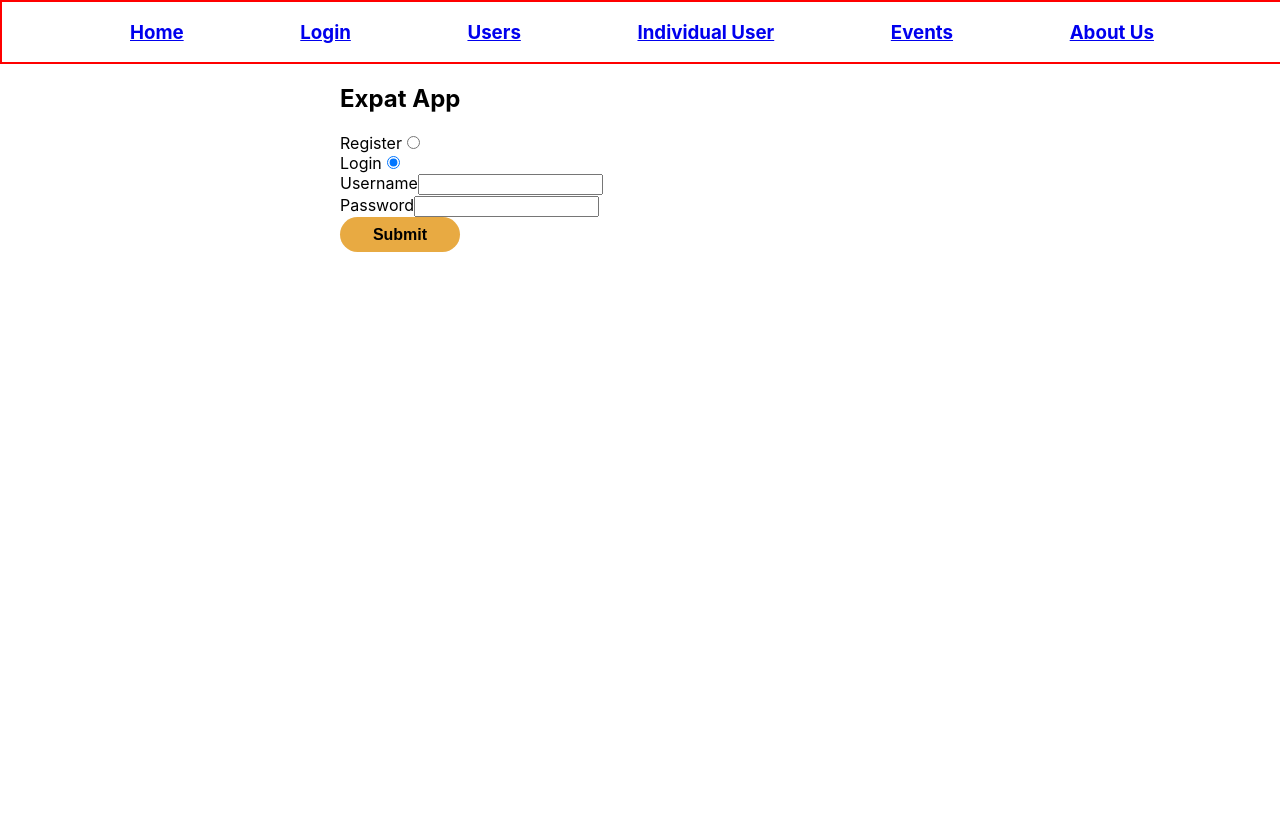
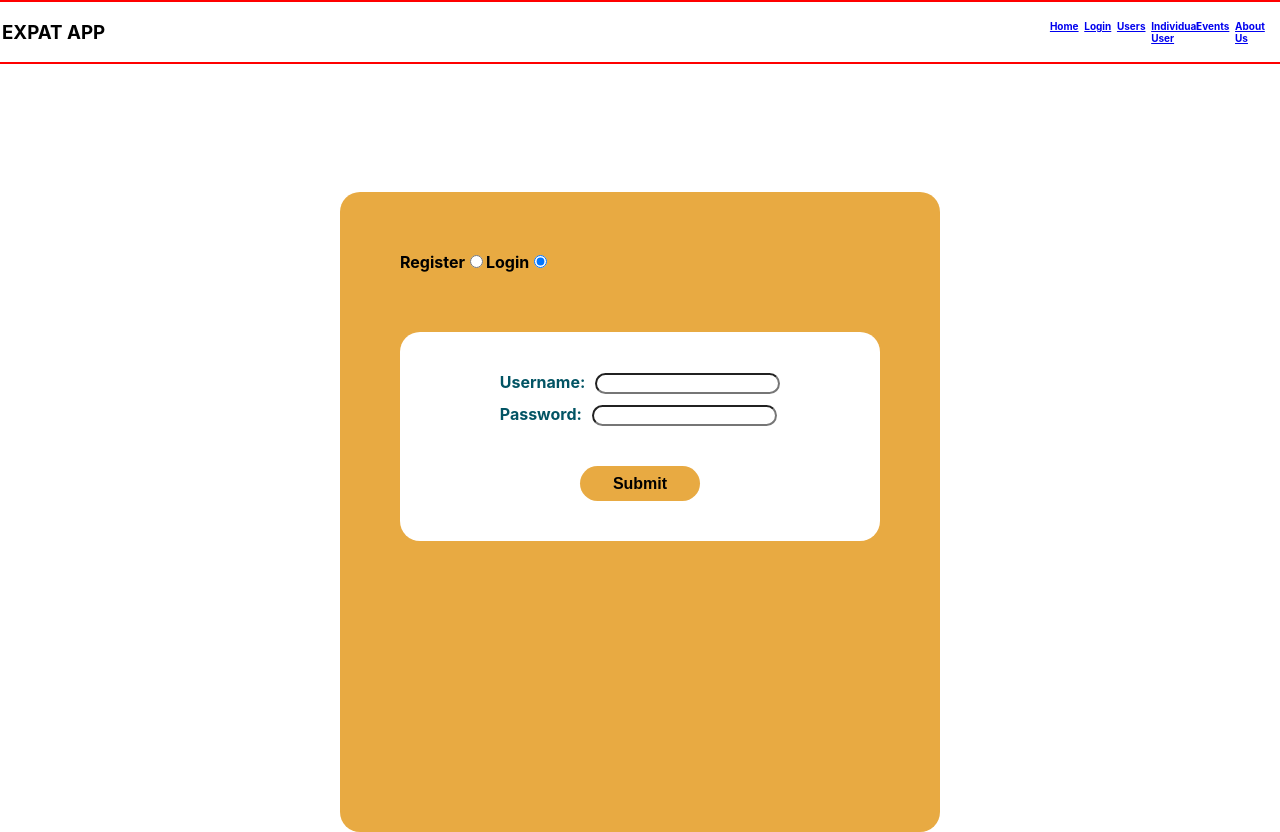
Before and after one commit to beemailley/final-project-frontend-bm, a React (Create React App) app: page /login in a window 1280 px wide. Before the commit the page ends 800 px from the top, so only its background shows below. Built offline with nearby package versions, Linux system fonts and the light colour scheme.

Commit message:
worked on global styles and styling for login page

```diff
--- a/src/App.js
+++ b/src/App.js
@@ -15,6 +15,8 @@ import { events } from 'reducers/events'
 import { Header } from 'components/Header/Header'
 import { SingleEvent } from 'components/SingleEvent/SingleEvent'
 import { CreateEvent } from 'components/CreateEvent/CreateEvent'
+import { OuterWrapper, InnerWrapper } from 'components/GlobalStyles'
+
 // import { socket } from './socket';
 // import { ConnectionState } from './components/ConnectionState';
 // import { ConnectionManager } from './components/ConnectionManager';
@@ -64,7 +66,9 @@ export const App = () => {
         <ConnectionManager />
         <Events events={fooEvents} />
         <MyForm /> */}
+        <OuterWrapper>
           <Header />
+          <InnerWrapper>
             <Routes>
               <Route path="/" element={<Welcome />} />
               {/* <Route path="/myform" element={<MyForm />} /> */}
@@ -78,6 +82,9 @@ export const App = () => {
               <Route path="/aboutus" element={<AboutUs />} />
               <Route path="*" element={<NotFound />} />
             </Routes>
+          </InnerWrapper>
+
+        </OuterWrapper>
       </BrowserRouter>
     </Provider>
 
--- a/src/components/Button.js
+++ /dev/null
@@ -1,42 +0,0 @@
-import React from 'react'
-import styled from 'styled-components';
-
-export const StyledButton = styled.button`
-  background-color: ${(props) => (props.submit ? '#E8AA42' : 'blue')};
-  color: black;
-  font-weight: bold;
-  font-size: 16px;
-  padding: 10px 20px;
-  border: none;
-  border-radius: 35px;
-  width: 120px;
-  height: 35px;
-  cursor: pointer;
-  display: flex;
-  justify-content: center;
-  align-items: center;
-
-  &:hover {
-    background-color: #eec277;
-  }
-
-  &:focus {
-    background-color: #e39a1c;
-    outline: 5px solid #025464;
-  }
-
-  &:active {
-    background-color: #e39a1c;
-  }
-
-  &:disabled {
-    background-color: #f9ebd2;
-    color: #808080;
-  }
-`;
-
-export const Button = ({ text, submit }) => {
-  return (
-    <StyledButton submit={submit}>{text}</StyledButton>
-  );
-};
--- /dev/null
+++ b/src/components/Button/Button.styles.js
@@ -0,0 +1,44 @@
+import styled from 'styled-components';
+
+export const Button = styled.button`
+  /* background-color: ${(props) => (props.submit ? '#E8AA42' : 'blue')}; */
+  background-color: #E8AA42;
+  color: black;
+  font-weight: bold;
+  font-size: 16px;
+  padding: 10px 20px;
+  border: none;
+  border-radius: 35px;
+  width: 120px;
+  height: 35px;
+  cursor: pointer;
+  display: flex;
+  justify-content: center;
+  align-items: center;
+
+  &:hover {
+    /* opacity: 0.7; */
+    background-color: #eec277;
+  }
+
+  &:focus {
+    /* background-color: #e39a1c; */
+    outline: 2px solid #025464;
+  }
+
+  &:active {
+    background-color: #e39a1c;
+
+  }
+
+  &:disabled {
+    /* background-color: #f9ebd2; */
+    opacity: 0.2;
+  }
+`;
+
+// export const Button = ({ text, submit }) => {
+//   return (
+//     <StyledButton submit={submit}>{text}</StyledButton>
+//   );
+// };
--- a/src/components/GlobalStyles.js
+++ b/src/components/GlobalStyles.js
@@ -1,18 +1,29 @@
 import styled from 'styled-components';
 
 export const OuterWrapper = styled.section`
-    width: 100%;
+    width: 100vw;
     display: flex;
+    flex-direction: column;
     align-items: center;
     justify-content: center
+    border: 2px solid blue;
 `;
 
 export const InnerWrapper = styled.div`
-    width: 80%;
+    width: 90vw;
+    height: 80vh;
     margin: 0 auto;
+    /* border: 2px solid green; */
+    border-radius: 20px;
+    background-color: #E8AA42;
+    margin-top: 10%;
 
+    @media (min-width: 668px) and (max-width: 1024px) {
+        width: 85vw;
+        max-width: 500px;
+    }
     @media (min-width: 1025px) {
-        width: 80%;
+        width: 80vw;
         max-width: 600px;
     }
 `
--- a/src/components/Header/Header.js
+++ b/src/components/Header/Header.js
@@ -1,12 +1,15 @@
 import React from 'react';
 import { Link } from 'react-router-dom';
 import { useSelector } from 'react-redux';
-import { HeaderWrapper, LinkWrapper } from './Header.styles';
+import { HeaderWrapper, LogoContainer, LinkWrapper } from './Header.styles';
 
 export const Header = () => {
   const username = useSelector((store) => store.user.username);
   return (
     <HeaderWrapper>
+      <LogoContainer>
+        <h1>EXPAT APP</h1>
+      </LogoContainer>
       <LinkWrapper>
         <h3><Link to="/"> Home </Link></h3>
         <h3><Link to="/login"> Login </Link></h3>
--- a/src/components/Header/Header.styles.js
+++ b/src/components/Header/Header.styles.js
@@ -1,11 +1,12 @@
 import styled from 'styled-components';
 
 export const HeaderWrapper = styled.section`
-    width: 80%;
+    width: 100vw;
     display: flex;
+    flex-direction: row;
     align-items: center;
-    padding-right: 10%;
-    padding-left: 10%;
+    /* padding-right: 10%;
+    padding-left: 10%; */
     justify-content: space-between;
     border: 2px red solid;
 
@@ -18,12 +19,18 @@ export const HeaderWrapper = styled.section`
     }
 `;
 
+export const LogoContainer = styled.div`
+  display: flex;
+  padding-left: 2px;
+`
 export const LinkWrapper = styled.div`
     display: flex;
-    justify-content: space-between;
-    width: 100%;
+    flex-wrap: wrap;
+    justify-content: space-evenly;
+    /* width: 100%; */
 
     h3 {
+    font-size: 10px;
     max-width: calc(100% / 6);
   }
     `
--- a/src/components/Login/Login.js
+++ b/src/components/Login/Login.js
@@ -3,8 +3,17 @@ import { useDispatch, useSelector } from 'react-redux';
 import { useNavigate } from 'react-router-dom';
 import { user } from 'reducers/user';
 import { API_URL } from 'utils/urls';
-import { OuterWrapper, InnerWrapper } from 'components/GlobalStyles'
-import { Button } from '../Button';
+// import { InnerWrapper } from 'components/GlobalStyles'
+import styled from 'styled-components';
+import { Button } from '../Button/Button.styles';
+import { ModeWrapper, RegistrationWrapper, UsernameWrapper, PasswordWrapper } from './Login.styles'
+
+const ButtonContainer = styled.div`
+  display: flex;
+  justify-content: center;
+  margin-top: 20px;
+  margin-bottom: 40px;
+`;
 
 export const Login = () => {
   const [username, setUsername] = useState('');
@@ -58,9 +67,9 @@ export const Login = () => {
   }
 
   return (
-    <OuterWrapper>
-      <InnerWrapper>
-        <h1>Expat App</h1>
+    <>
+      {/* // <InnerWrapper> */}
+      <ModeWrapper>
         <label htmlFor="register">Register
           <input
             type="radio"
@@ -75,24 +84,33 @@ export const Login = () => {
             checked={mode === 'login'}
             onChange={() => setMode('login')} />
         </label>
+      </ModeWrapper>
+      <RegistrationWrapper>
         <form onSubmit={onFormSubmit}>
-          <label htmlFor="username">Username
+          <UsernameWrapper>
+            <label htmlFor="username">Username:
               <input
                 type="text"
                 id="username"
                 value={username}
                 onChange={(e) => setUsername(e.target.value)} /><br />
             </label>
-          <label htmlFor="password">Password
+          </UsernameWrapper>
+          <PasswordWrapper>
+            <label htmlFor="password">Password:
               <input
                 type="password"
                 id="password"
                 value={password}
                 onChange={(e) => setPassword(e.target.value)} />
             </label>
-          <Button submit text="Submit" />
+          </PasswordWrapper>
+          <ButtonContainer>
+            <Button type="Submit">Submit</Button>
+          </ButtonContainer>
         </form>
-      </InnerWrapper>
-    </OuterWrapper>
+      </RegistrationWrapper>
+      {/* </InnerWrapper> */}
+    </>
   )
 }
--- /dev/null
+++ b/src/components/Login/Login.styles.js
@@ -0,0 +1,55 @@
+import styled from 'styled-components';
+
+export const ModeWrapper = styled.div`
+    display: flex;
+    flex-direction: row;
+    margin-top: 10%;
+    margin-bottom: 10%;
+    margin-left: 10%;
+    /* border: 2px red solid; */
+     label {
+        font-size: 16px;
+        font-weight: bold;
+    }
+`
+
+export const RegistrationWrapper = styled.div`
+    display: flex;
+    flex-direction: column;
+    align-items: center;
+    justify-content: center;
+    /* border: 2px red solid; */
+    border-radius: 20px;
+    background-color: white;
+    margin-left: 10%;
+    margin-right: 10%;
+`
+export const UsernameWrapper = styled.div`
+    display: flex;
+    align-items: center;
+    flex-direction: row;
+    margin-top: 40px;
+    label {
+        font-size: 16px;
+        font-weight: bold;
+        color: #025464;
+    }
+    input {
+        border-radius: 20px;
+        margin-left: 10px;
+    }
+`
+export const PasswordWrapper = styled.div`
+    display: flex;
+    flex-direction: row;
+    margin-top: 10px;
+    margin-bottom: 40px;
+    label {
+        font-size: 16px;
+        font-weight: bold;
+        color: #025464;
+    }
+    input {
+        border-radius: 20px;
+        margin-left: 10px;
+    }`
--- a/src/components/Welcome/Welcome.js
+++ b/src/components/Welcome/Welcome.js
@@ -1,6 +1,6 @@
 import React from 'react'
 import { OuterWrapper, InnerWrapper } from 'components/GlobalStyles'
-import { Button } from '../Button';
+import { Button } from '../Button/Button.styles';
 
 export const Welcome = () => {
   return (
--- a/src/index.css
+++ b/src/index.css
@@ -5,6 +5,7 @@ body {
     sans-serif;
   -webkit-font-smoothing: antialiased;
   -moz-osx-font-smoothing: grayscale;
+  overflow-x: hidden;
 }
 
 code {
@@ -12,8 +13,8 @@ code {
     monospace;
 }
 
-.header {
+/* .header {
   display: flex;
   flex-direction: row;
   justify-content: space-between;
-}
+} */
```
Lines whose indentation alone changed are shown as unchanged.
